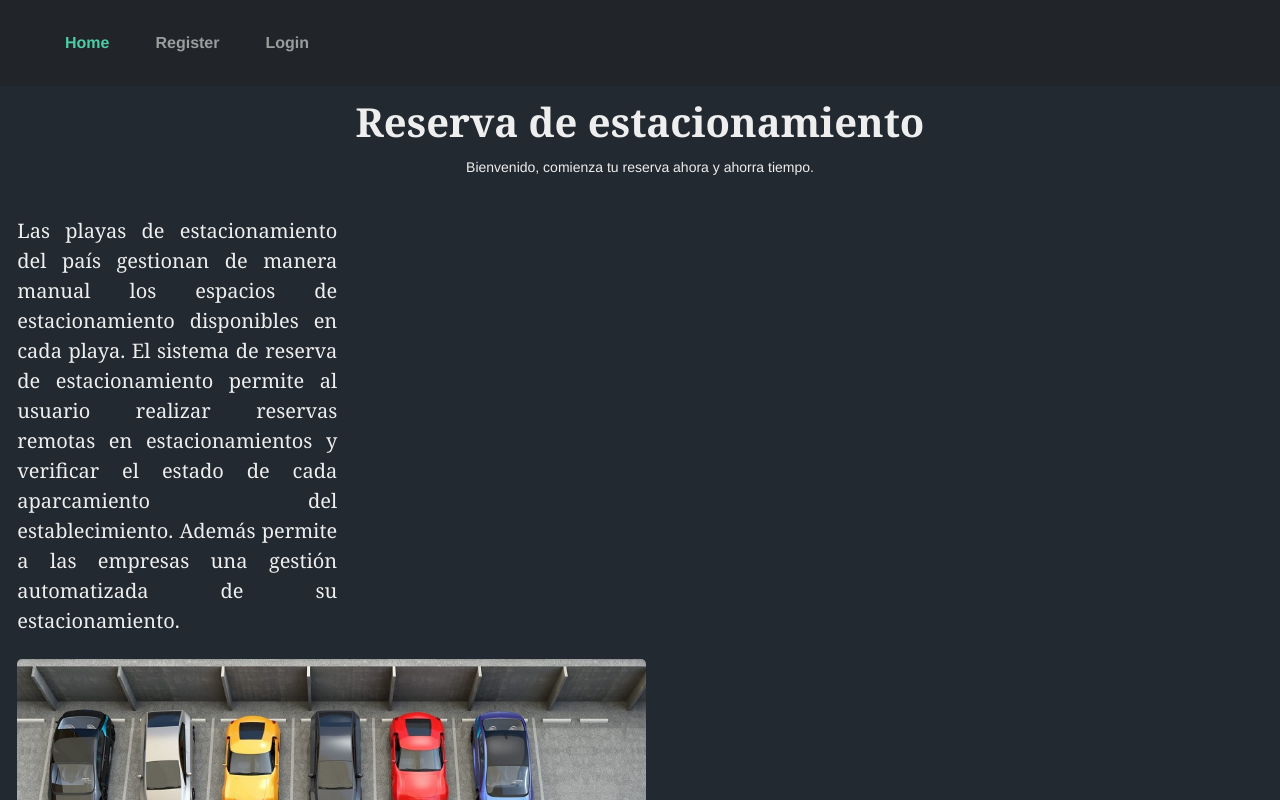
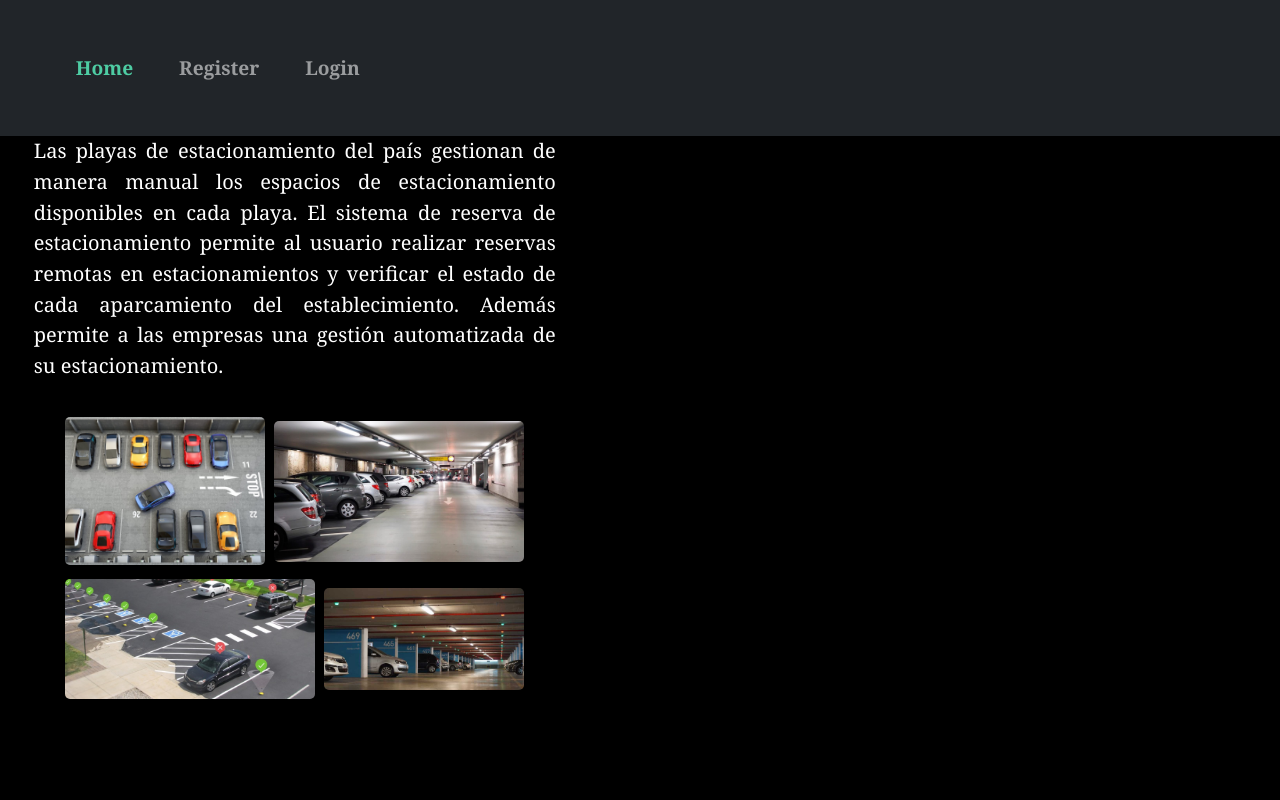
Before and after one commit to nicolas-castaneda/sistema-reserva-estacionamiento, a Vue app in the folder frontend/sre/: page / in a window 1280 px wide. Shown: the top 800 px of the page. Built offline with nearby package versions, Linux system fonts and the light colour scheme.

Commit message:
Se redimencionaron las imagenes del home.vue

```diff
--- a/frontend/sre/src/views/home.vue
+++ b/frontend/sre/src/views/home.vue
@@ -1,83 +1,119 @@
 <template>
-  <h1 class="text-center font-weight-bold">Reserva de estacionamiento</h1>
-  <p class="text-center small">
-    Bienvenido, comienza tu reserva ahora y ahorra tiempo.
-  </p>
-  <div class="container row">
-    <div class="descripción col-sm-6 d-flex align-items-center">
-      <blockquote class="blockquote" style="text-align: justify">
-        Las playas de estacionamiento del país gestionan de manera manual los
-        espacios de estacionamiento disponibles en cada playa. El sistema de
-        reserva de estacionamiento permite al usuario realizar reservas remotas
-        en estacionamientos y verificar el estado de cada aparcamiento del
-        establecimiento. Además permite a las empresas una gestión automatizada
-        de su estacionamiento.
+<html lang="en">
+    <head>
+    <h1 class="text-center font-weight-bold">Reserva de estacionamiento </h1>
+    <p class="text-center small">Bienvenido, comienza tu reserva ahora y ahorra tiempo.</p>
+    </head>
+    <body>
+    <div class="container row" >
+        <div class="descripción col-sm-6 d-flex align-items-center" >
+            <blockquote class="blockquote " style="text-align:justify">
+
+                    Las playas de estacionamiento del país gestionan de manera manual los espacios de estacionamiento disponibles en cada playa. El sistema de reserva de estacionamiento permite al usuario realizar reservas remotas en estacionamientos y verificar el estado de cada aparcamiento del establecimiento. Además permite a las empresas una gestión automatizada de su estacionamiento.
             </blockquote>
         </div>
+        <div class="imagenes col-sm-6" >
+          <div>
+             <img src="../assets/reserva_1.jpg" class="img-fluid" alt="Imagen 1" width="200px" height="200px">
+             <img src="../assets/reserva_2.jpg" class="img-fluid" alt="Imagen 2" width="250px" height="200x">
           </div>
-  <div class="imagenes col-sm-6">
-    <img src="../assets/reserva_1.jpg" class="img-fluid" alt="Imagen 1" />
-    <img src="../assets/reserva_2.jpg" class="img-fluid" alt="Imagen 2" />
-    <img src="../assets/reserva_3.jpg" class="img-fluid" alt="Imagen 3" />
-    <img src="../assets/reserva_4.jpg" class="img-fluid" alt="Imagen 4" />
+          <div>
+              <img src="../assets/reserva_3.jpg" class="img-fluid" alt="Imagen 3" width="250px" height="150px" >
+              <img src="../assets/reserva_4.jpg" class="img-fluid" alt="Imagen 4" width="200px" height="150px">
           </div>
-  <footer class="footer">Página realizada por estudiantes de UTEC</footer>
+        </div>
+
+    </div>
+
+
+   <footer class="footer">
+        Página realizada por estudiantes de UTEC
+   </footer>
+   </body>
+</html>
 </template>
 
 <script>
 export default {
-  name: "app-home",
-  data() {
+  name: 'app-home',
+  data(){
     return {
-      msg: "Bienvenido a la aplicación de reserva de estacionamiento",
-    };
-  },
-};
+        msg: 'Bienvenido a la aplicación de reserva de estacionamiento'
+    }
+  }
+}
 </script>
 
-<style scoped>
-* {
+<style >
+*{
     padding: 0;
-  margin: 0;
-}
-div {
-  display: flex;
-  flex-direction: column;
-  margin: 0.9%;
-  font-family: georgia, "Times New Roman", Times, serif;
+    margin:0;
 }
 
-.container {
-  width: 50%;
+body{
+    background: black;
+
 }
+div{
+    color:white;
+    margin:0.9%;
+    font-family: georgia, 'Times New Roman', Times, serif;
+}
+
 p {
+    color:white;
     padding-bottom: 1.5em;
     display: center;
-  margin: 0.9%;
+    margin:0.9%;
 }
 
-h1 {
+h1{
+    color:white;
     font-size: 2.5rem;
     font-weight: bold;
     margin: 1em;
     display: center;
-  margin: 0.9%;
-  font-family: georgia, "Times New Roman", Times, serif;
+    margin:0.9%;
+    font-family: georgia, 'Times New Roman', Times, serif;
+
+
 }
 
-footer {
-  color: white;
+footer{
+    color:white;
     padding: 1em;
     font-size: small;
     text-align: center;
     margin-top: 10rem;
 }
 
-img {
-  margin: 10px;
+img{
+    margin:10px;
     border-radius: 5px;
+    margin:0.9%;
+}
+
+body{
+    background: black;
+    font-family: georgia, 'Times New Roman', Times, serif;
+    color:white;
+    font-size: 1.2rem;
+    line-height: 1.6em;
+    margin: 0;
+}
+
+.header{
+    background: #f5f5f5;
+    padding: 1em;
+    float: end;
+    position: fixed;
+    left: 0;
+    top:0;
+    right: 0;
+}
+
+.container{
     display: flex;
     flex-direction: row;
-  margin: 0.9%;
 }
 </style>
```
Also changed, not shown: 2 other files (tests, documents, lock files or other folders). Lines whose indentation alone changed are shown as unchanged.
